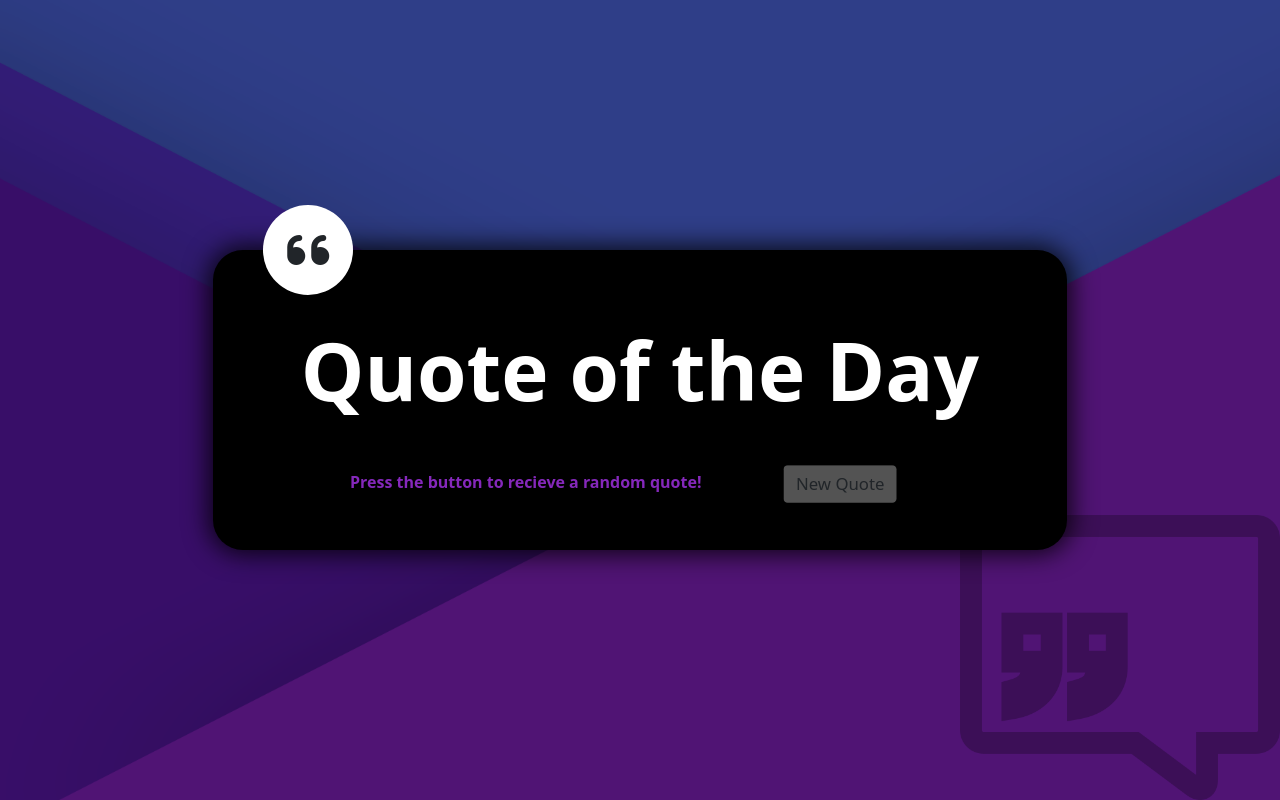
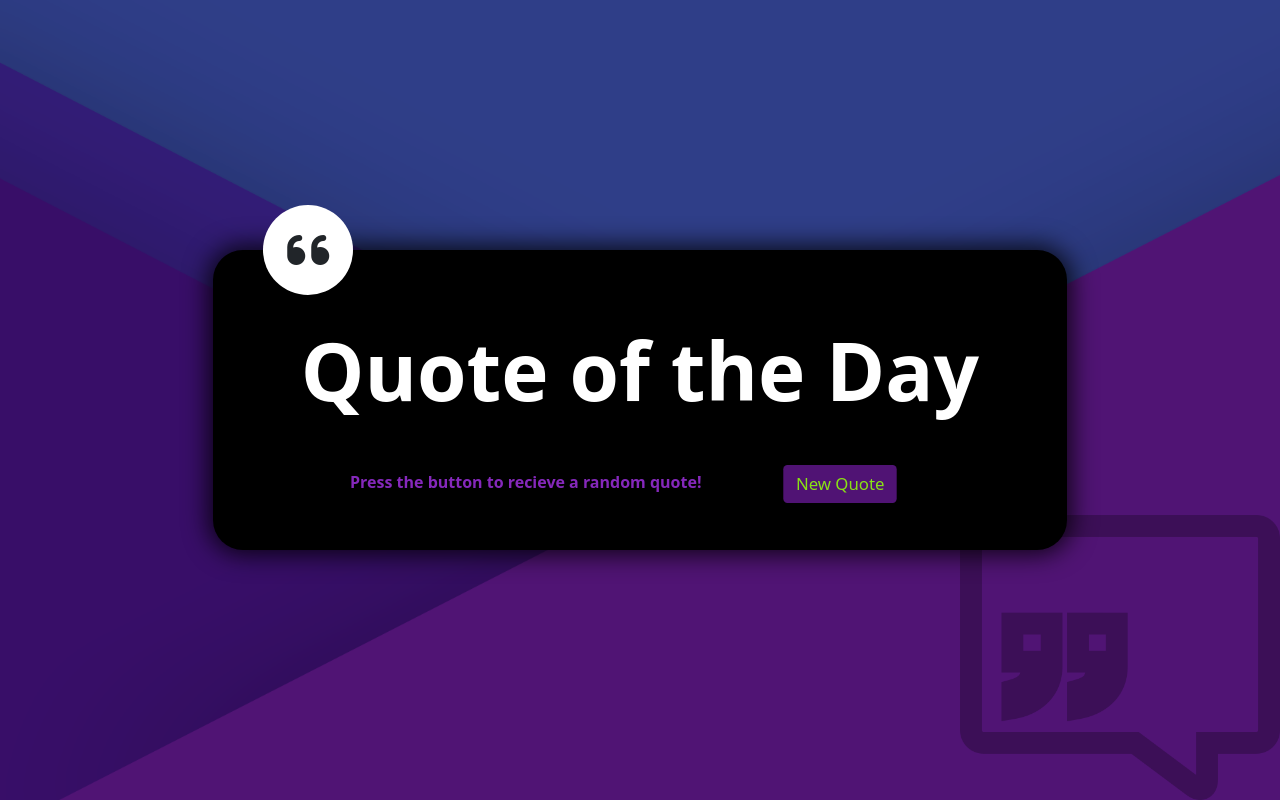
Before and after one commit to NourhanMortada/Quote-Generator, a plain HTML site: page index.html in a window 1280 px wide. In both pictures the pointer is over the button "New Quote". Drawn offline with Linux system fonts and the light colour scheme.

Commit message:
Update style.css

```diff
--- a/css/style.css
+++ b/css/style.css
@@ -65,7 +65,7 @@ h1 {
 }
 
 .btn-custom:hover {
-    color: rgb(137, 266, 21;
+    color: rgb(137, 226, 21);
     background-color: var(--purple);
     animation-iteration-count: unset;
 }
```
